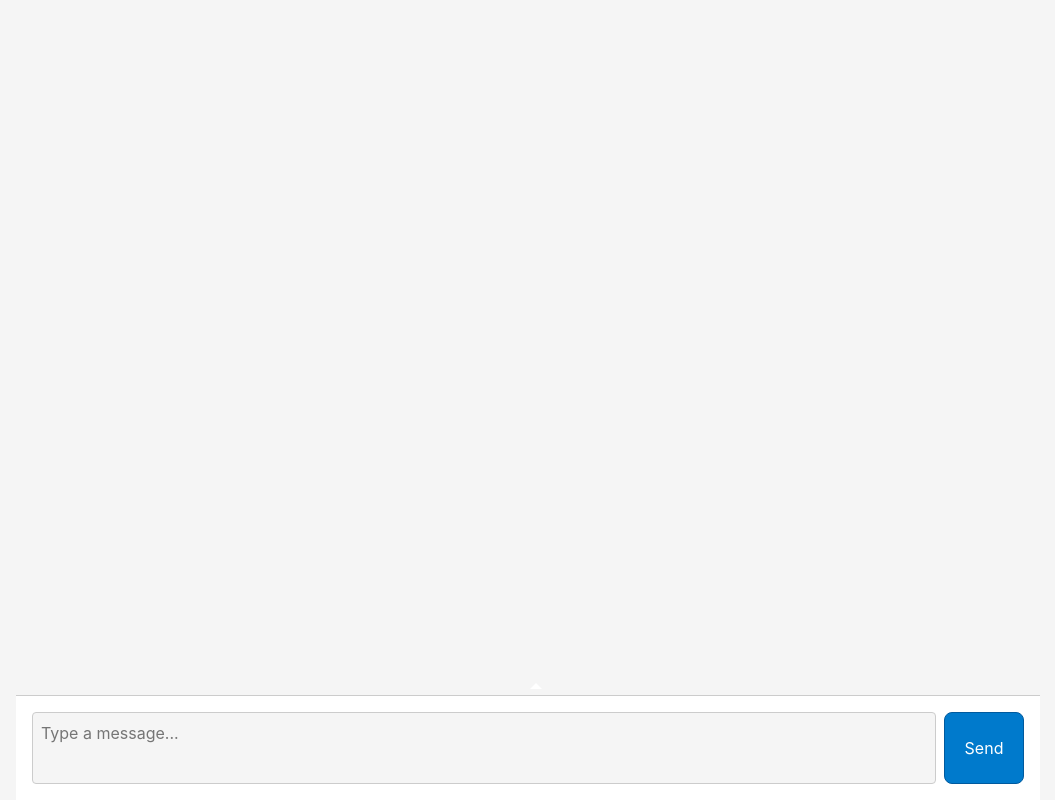
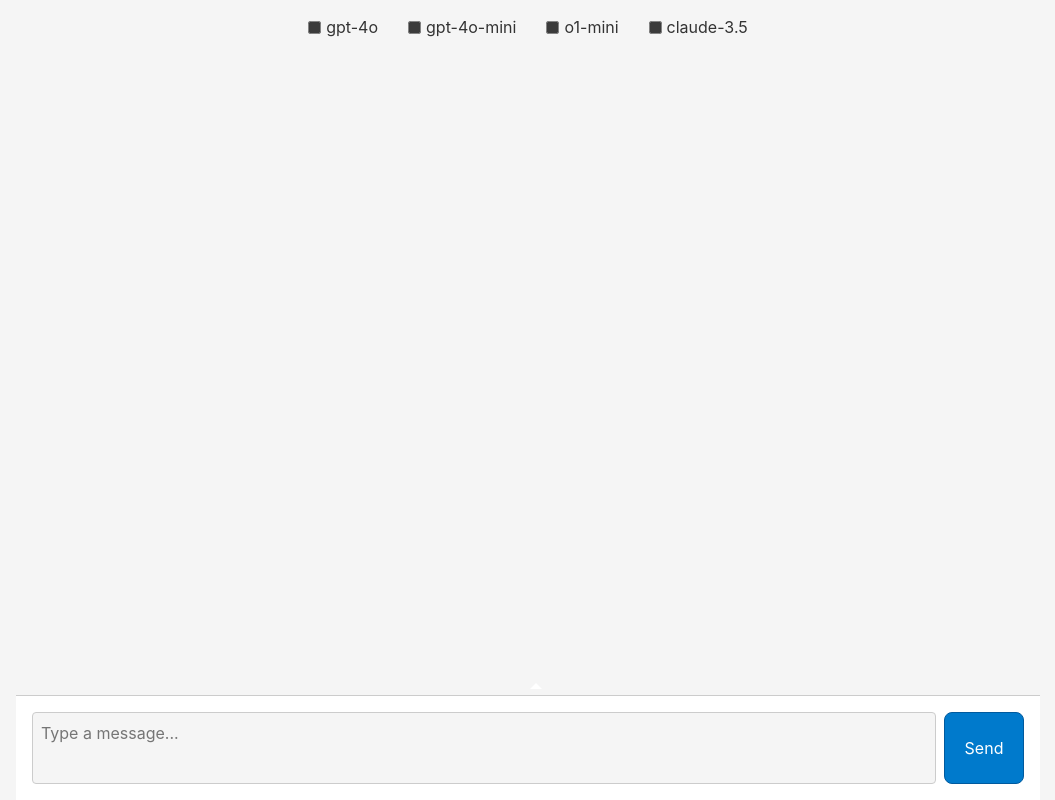
Before and after one commit to jellevdg3/EasyGPT, a Vue app in the folder easy-gpt-frontend/: page / in a window 1280 px wide. Shown: the whole page, without its empty margins (112-1167 px from the left). Built offline with nearby package versions, Linux system fonts and the light colour scheme.

Commit message:
Adding multiple models toggles

```diff
--- a/easy-gpt-frontend/src/App.vue
+++ b/easy-gpt-frontend/src/App.vue
@@ -6,6 +6,17 @@ import InputContainer from './components/InputContainer.vue';
 
 const messages = ref([]);
 const userInput = ref('');
+
+const models = reactive({
+  'gpt-4o': false,
+  'gpt-4o-mini': false,
+  'o1-mini': false,
+  'claude-3.5': false,
+});
+
+const toggleModel = (model) => {
+  models[model] = !models[model];
+};
 
 const initiateSendMessageStreaming = async () => {
   if (userInput.value.trim() === '') return;
@@ -33,11 +44,21 @@ const initiateSendMessageStreaming = async () => {
     botMessage.text = 'Error: ' + (error.message || 'Unknown error');
   }
 };
-
 </script>
 
 <template>
   <div id="app">
+    <div class="model-buttons">
+      <button
+        v-for="model in Object.keys(models)"
+        :key="model"
+        :class="{ active: models[model] }"
+        @click="toggleModel(model)"
+      >
+        <input type="checkbox" v-model="models[model]" />
+        {{ model }}
+      </button>
+    </div>
     <MessageContainer :messages="messages" />
     <InputContainer v-model="userInput" @send="initiateSendMessageStreaming" />
   </div>
@@ -56,6 +77,32 @@ const initiateSendMessageStreaming = async () => {
   position: relative;
 }
 
+.model-buttons {
+  display: flex;
+  gap: 10px;
+  padding: 10px;
+  background-color: var(--button-background);
+  justify-content: center;
+}
+
+.model-buttons button {
+  display: flex;
+  align-items: center;
+  padding: 5px 10px;
+  background-color: var(--button-color);
+  border: none;
+  border-radius: 4px;
+  cursor: pointer;
+}
+
+.model-buttons button.active {
+  background-color: var(--button-active-color);
+}
+
+.model-buttons input {
+  margin-right: 5px;
+}
+
 @media (min-width: 768px) {
   #app {
     max-width: 80vw;
```
Lines whose indentation alone changed are shown as unchanged.
